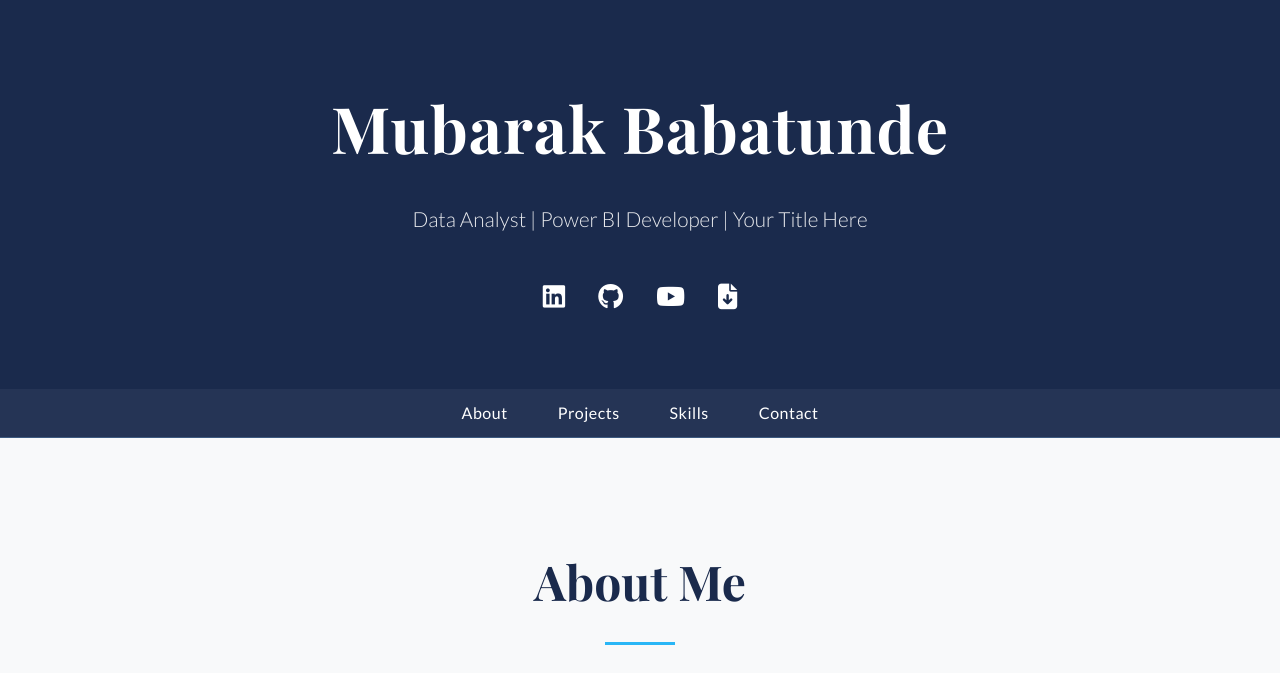
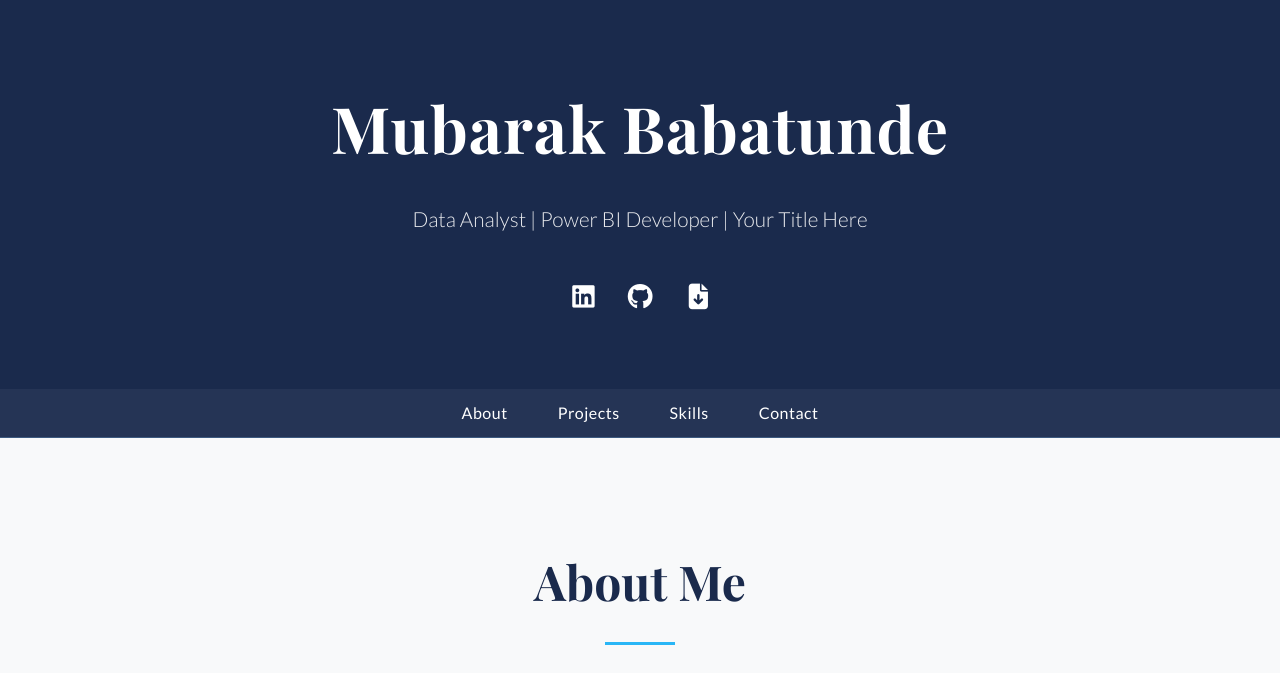
Before and after one commit to mubarakBabatunde/mubarakBabatunde.github.oi, a plain HTML site: page index.html in a window 1280 px wide. Shown: the top 673 px of the page. Drawn offline with nearby package versions, Linux system fonts and the light colour scheme.

Commit message:
Update index.html

```diff
--- a/index.html
+++ b/index.html
@@ -34,7 +34,7 @@
             <!--💡UPDATE: Add your social media links and CV file-->
             <a href="https://www.linkedin.com/in/mubarak-babatunde-b44b292a8" target="_blank" title="LinkedIn"><i class="fab fa-linkedin"></i></a>
             <a href="https://github.com/mubarakBabatunde" target="_blank" title="GitHub"><i class="fab fa-github"></i></a>
-            <a href="[YOUR_YOUTUBE_URL]" target="_blank" title="YouTube"><i class="fab fa-youtube"></i></a>
+            <a<a href="https://x.com/Mubarak_babs" target="_blank" title="X (Twitter)"><i class="fab fa-x-twitter"></i></a>
             <a href="assets/Your_Name_CV.pdf" download title="Download CV"><i class="fas fa-file-arrow-down"></i></a>
         </div>
     </div>
```
